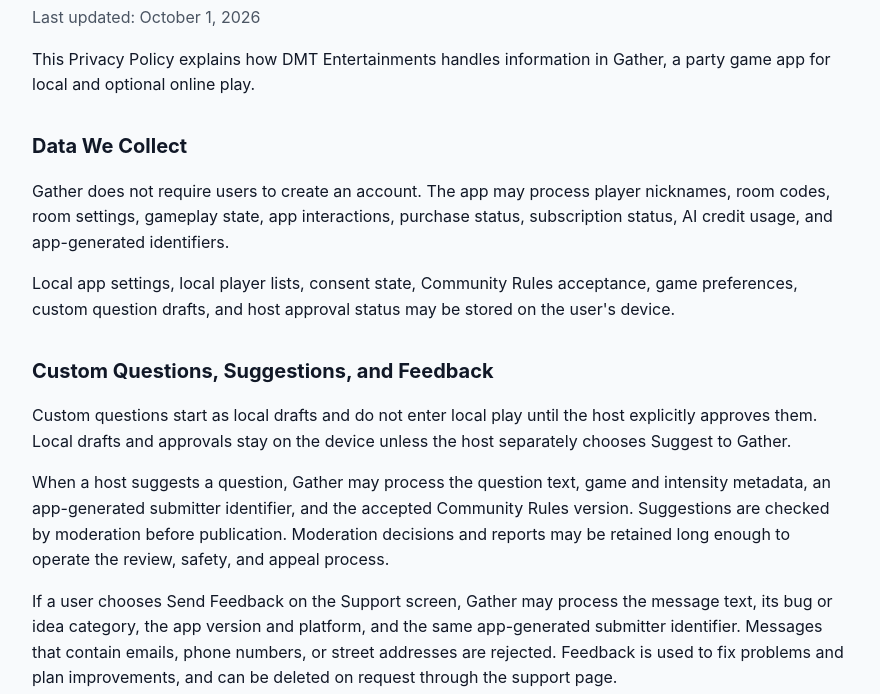
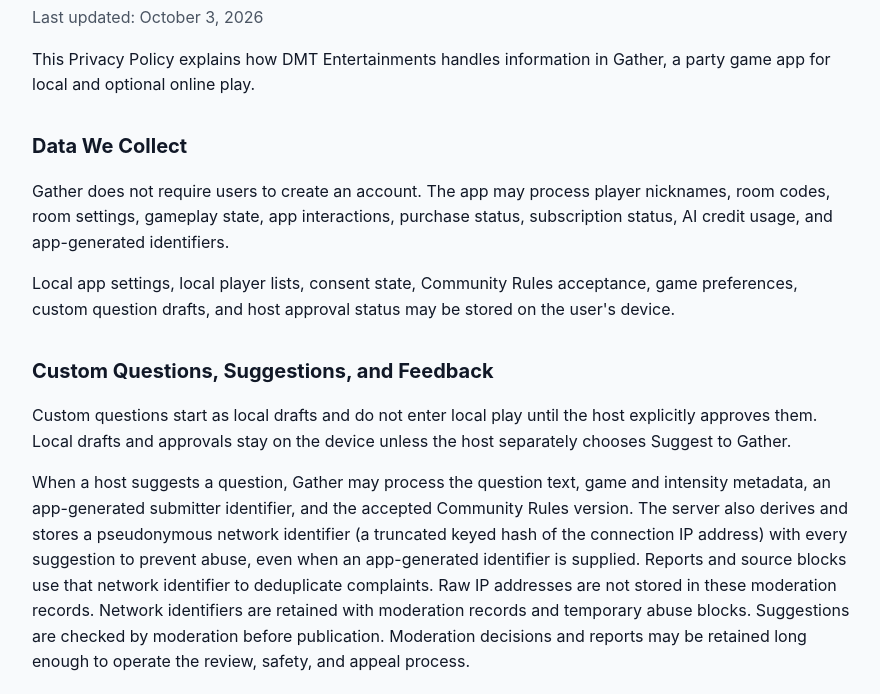
Before and after one commit to MaartenDMT/gather-pages, a plain HTML site: page privacy.html in a window 1280 px wide. Shown: the part 102-796 px from the top of the page, without its empty margins (198-1078 px from the left). Drawn offline with Linux system fonts and the light colour scheme.

Commit message:
Disclose moderation network identifiers in Gather privacy policy

```diff
--- a/privacy.html
+++ b/privacy.html
@@ -53,7 +53,7 @@
   <body>
     <main>
       <h1>Gather Privacy Policy</h1>
-      <p class="updated">Last updated: October 1, 2026</p>
+      <p class="updated">Last updated: October 3, 2026</p>
 
       <p>
         This Privacy Policy explains how DMT Entertainments handles information in Gather, a party game app for local and optional online play.
@@ -72,7 +72,7 @@
         Custom questions start as local drafts and do not enter local play until the host explicitly approves them. Local drafts and approvals stay on the device unless the host separately chooses Suggest to Gather.
       </p>
       <p>
-        When a host suggests a question, Gather may process the question text, game and intensity metadata, an app-generated submitter identifier, and the accepted Community Rules version. Suggestions are checked by moderation before publication. Moderation decisions and reports may be retained long enough to operate the review, safety, and appeal process.
+        When a host suggests a question, Gather may process the question text, game and intensity metadata, an app-generated submitter identifier, and the accepted Community Rules version. The server also derives and stores a pseudonymous network identifier (a truncated keyed hash of the connection IP address) with every suggestion to prevent abuse, even when an app-generated identifier is supplied. Reports and source blocks use that network identifier to deduplicate complaints. Raw IP addresses are not stored in these moderation records. Network identifiers are retained with moderation records and temporary abuse blocks. Suggestions are checked by moderation before publication. Moderation decisions and reports may be retained long enough to operate the review, safety, and appeal process.
       </p>
       <p>
         If a user chooses Send Feedback on the Support screen, Gather may process the message text, its bug or idea category, the app version and platform, and the same app-generated submitter identifier. Messages that contain emails, phone numbers, or street addresses are rejected. Feedback is used to fix problems and plan improvements, and can be deleted on request through the support page.
```
